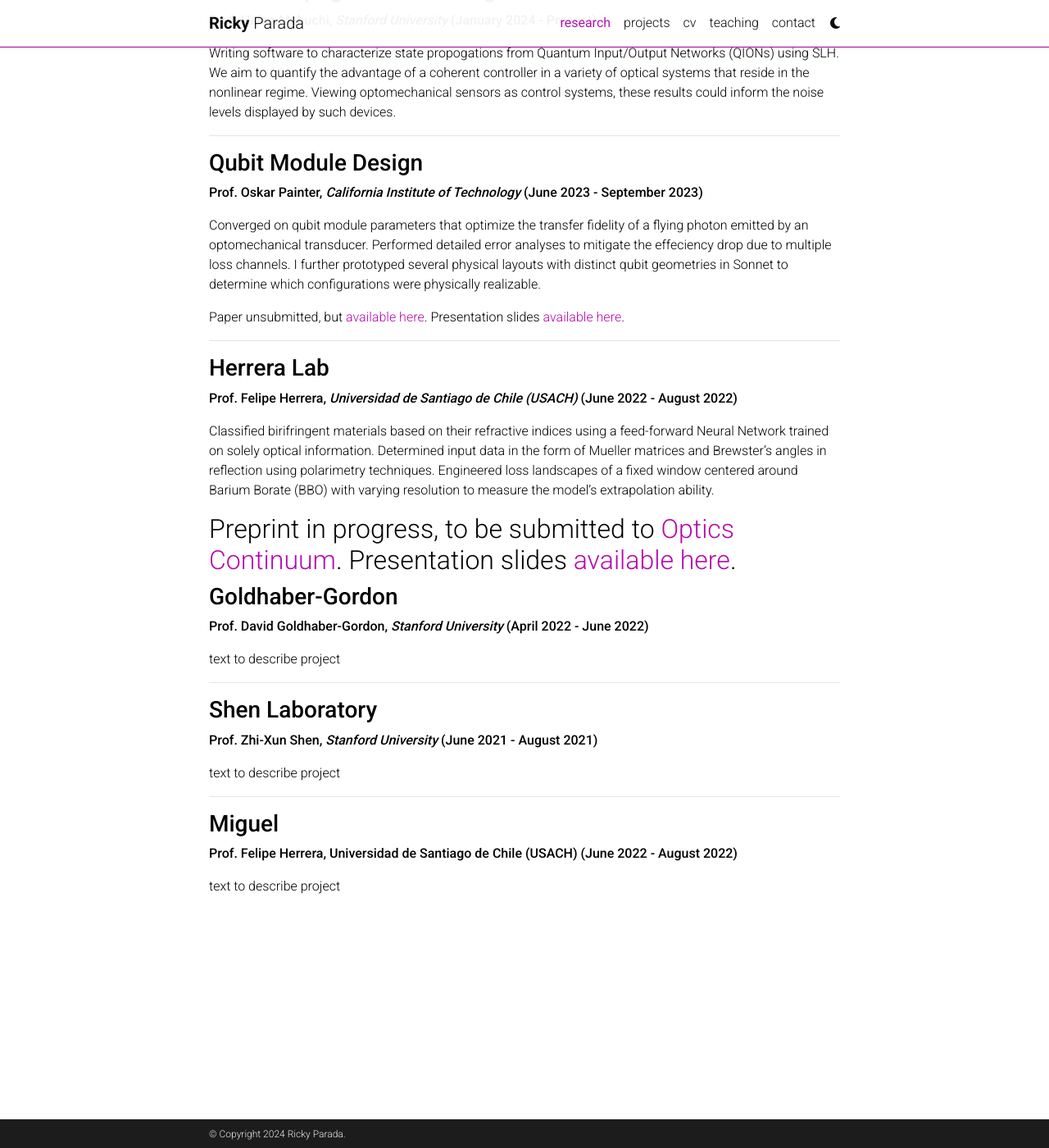
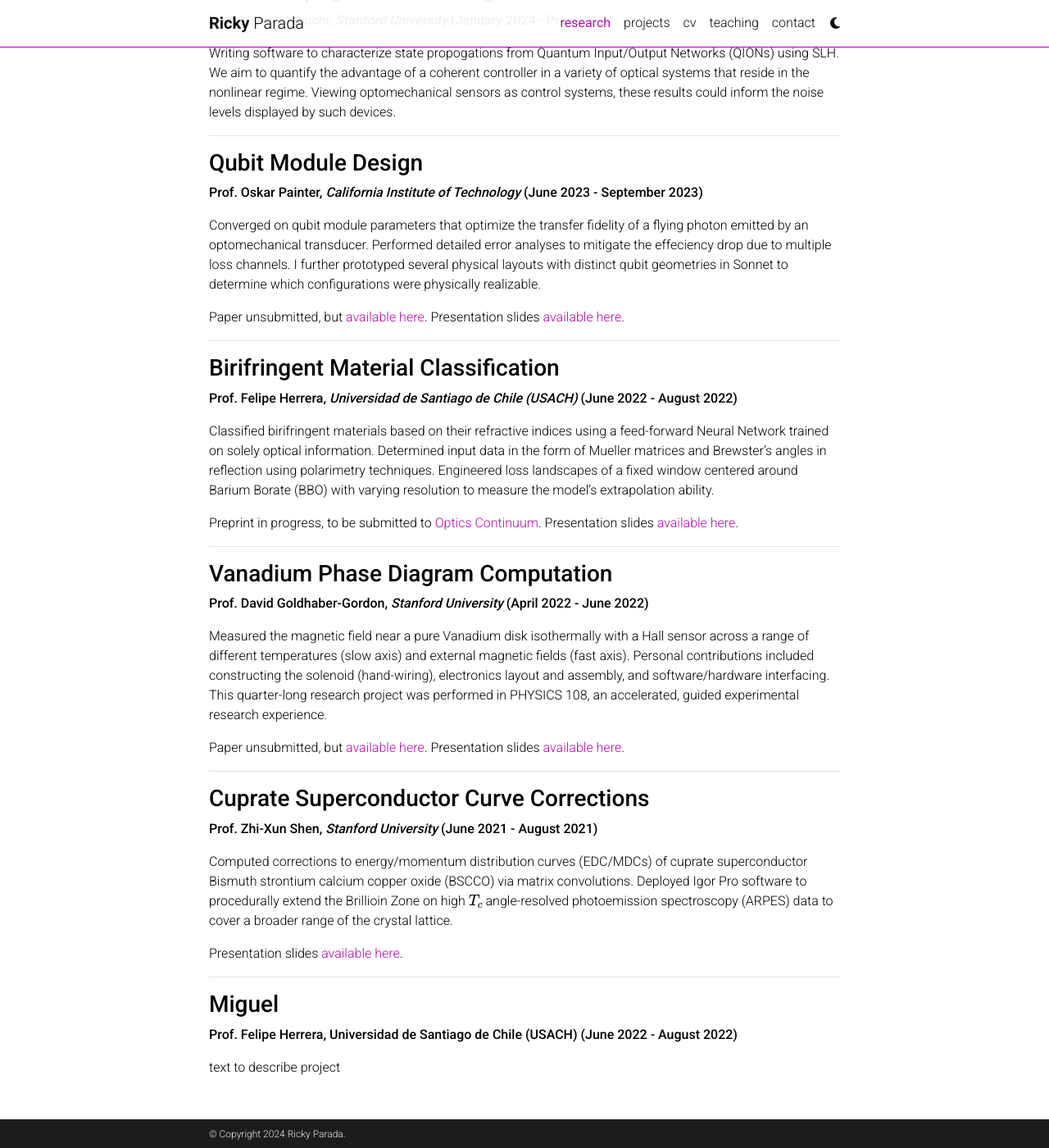
Before and after one commit to rickyparada/rickyparada.github.io, a Jekyll site: the page built from _pages/research.md, in a window 1280 px wide and 1400 px high, scrolled down 231 px. Shown: the whole window at 82% size. Built offline with Jekyll 4.4.1, drawn with Linux system fonts in a browser that asks for light colours; comment, search, counter and statistics services are not loaded; a style sheet for code colours, icons or effects is not loaded.

Commit message:
Added DGG + ZX to research

```diff
--- a/_pages/research.md
+++ b/_pages/research.md
@@ -27,28 +27,33 @@
 
 ---
 
-### **Herrera Lab**
+### **Birifringent Material Classification**
 
 **Prof. Felipe Herrera, *Universidad de Santiago de Chile (USACH)* (June 2022 - August 2022)**
 
 Classified birifringent materials based on their refractive indices using a feed-forward Neural Network trained on solely optical information. Determined input data in the form of Mueller matrices and Brewster's angles in reflection using polarimetry techniques. Engineered loss landscapes of a fixed window centered around Barium Borate (BBO) with varying resolution to measure the model's extrapolation ability.
 
 Preprint in progress, to be submitted to [Optics Continuum](https://opg.optica.org/optcon/journal/optcon/about.cfm). Presentation slides [available here](https://drive.google.com/drive/u/0/folders/1YfTkdYzfpCecb7MT1aOk_rz3cuTaO33E).
+
 ---
 
-### **Goldhaber-Gordon**
+### **Vanadium Phase Diagram Computation**
 
 **Prof. David Goldhaber-Gordon, *Stanford University* (April 2022 - June 2022)**
 
-text to describe project
+Measured the magnetic field near a pure Vanadium disk isothermally with a Hall sensor across a range of different temperatures (slow axis) and external magnetic fields (fast axis). Personal contributions included constructing the solenoid (hand-wiring), electronics layout and assembly, and software/hardware interfacing. This quarter-long research project was performed in PHYSICS 108, an accelerated, guided experimental research experience.
+
+Paper unsubmitted, but [available here](https://arxiv.org/abs/2209.01324). Presentation slides [available here](https://drive.google.com/file/d/1hEjzvrht5G0jGwCpTTex5UvQAExgmlx3/view?usp=sharing).
 
 ---
 
-### **Shen Laboratory**
+### **Cuprate Superconductor Curve Corrections**
 
 **Prof. Zhi-Xun Shen, *Stanford University* (June 2021 - August 2021)**
 
-text to describe project
+Computed corrections to energy/momentum distribution curves (EDC/MDCs) of cuprate superconductor Bismuth strontium calcium copper oxide (BSCCO) via matrix convolutions. Deployed Igor Pro software to procedurally extend the Brillioin Zone on high $$T_c$$ angle-resolved photoemission spectroscopy (ARPES) data to cover a broader range of the crystal lattice.
+
+Presentation slides [available here](https://drive.google.com/file/d/1O_nQcF_2NQF_wOJe503-YvE88KxtVPjK/view?usp=sharing).
 
 ---
 
```
